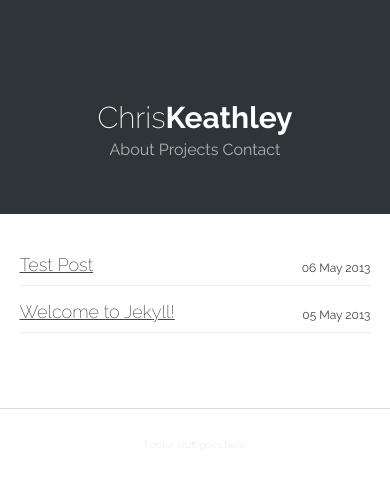
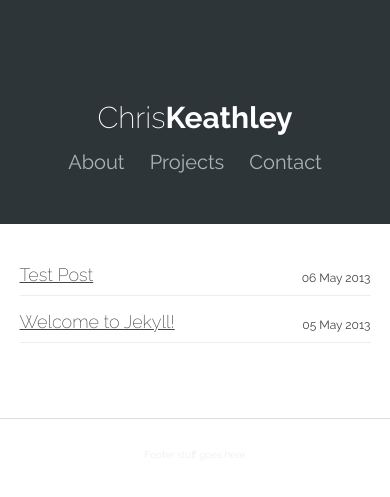
Before and after one commit to wojtekmach/keathley.github.io, a Jekyll site: the page built from index.html, in a window 390 px wide. Shown: the top 497 px of the page. Built offline with Jekyll 4.4.1, drawn with Linux system fonts in a browser that asks for light colours.

Commit message:
fix a few mobile style bugs

```diff
--- a/css/main.css
+++ b/css/main.css
@@ -39,6 +39,17 @@ a {
     display: none;
   }
 
+  .header ul.menu {
+    font-size: 20px;
+    margin-top: 15px;
+  }
+
+  .header ul.menu li {
+    padding-left: 10px;
+    padding-right: 10px;
+    font-size: ;
+  }
+
   .container {
     width: auto;
     margin-left: 5%;
@@ -69,6 +80,11 @@ a {
     width: 720px;
     margin: 0 auto;
     padding-top: 20px;
+  }
+
+  .header ul.menu {
+    font-size: 16px;
+    margin: 5px 0;
   }
 
   .header ul.menu li {
@@ -127,9 +143,7 @@ a {
 
 .header ul.menu {
   font-family: 'Raleway', sans-serif;
-  font-size: 16px;
   font-weight: normal;
-  margin: 5px 0;
   color: #acb3b5;
 }
 
```
